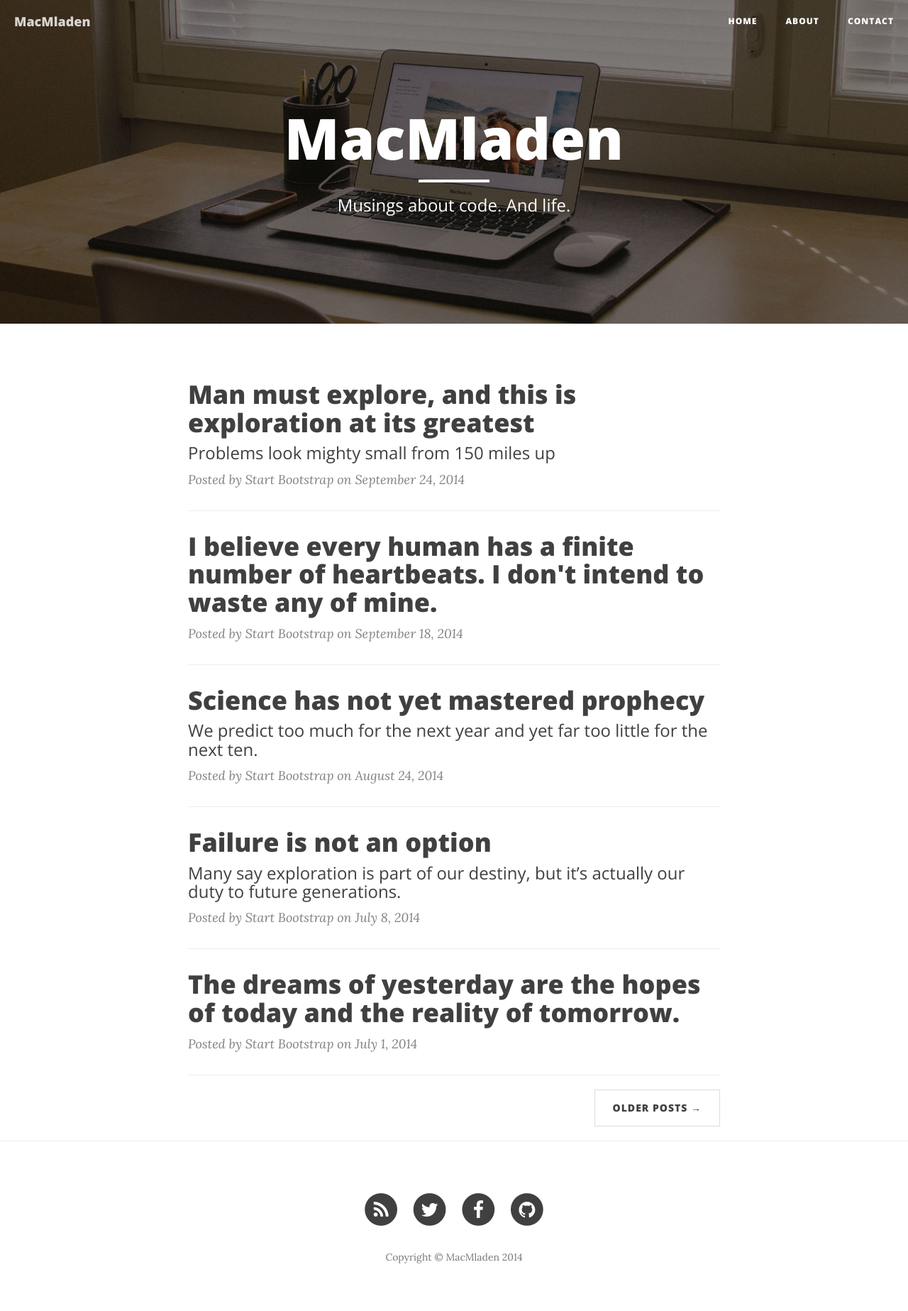
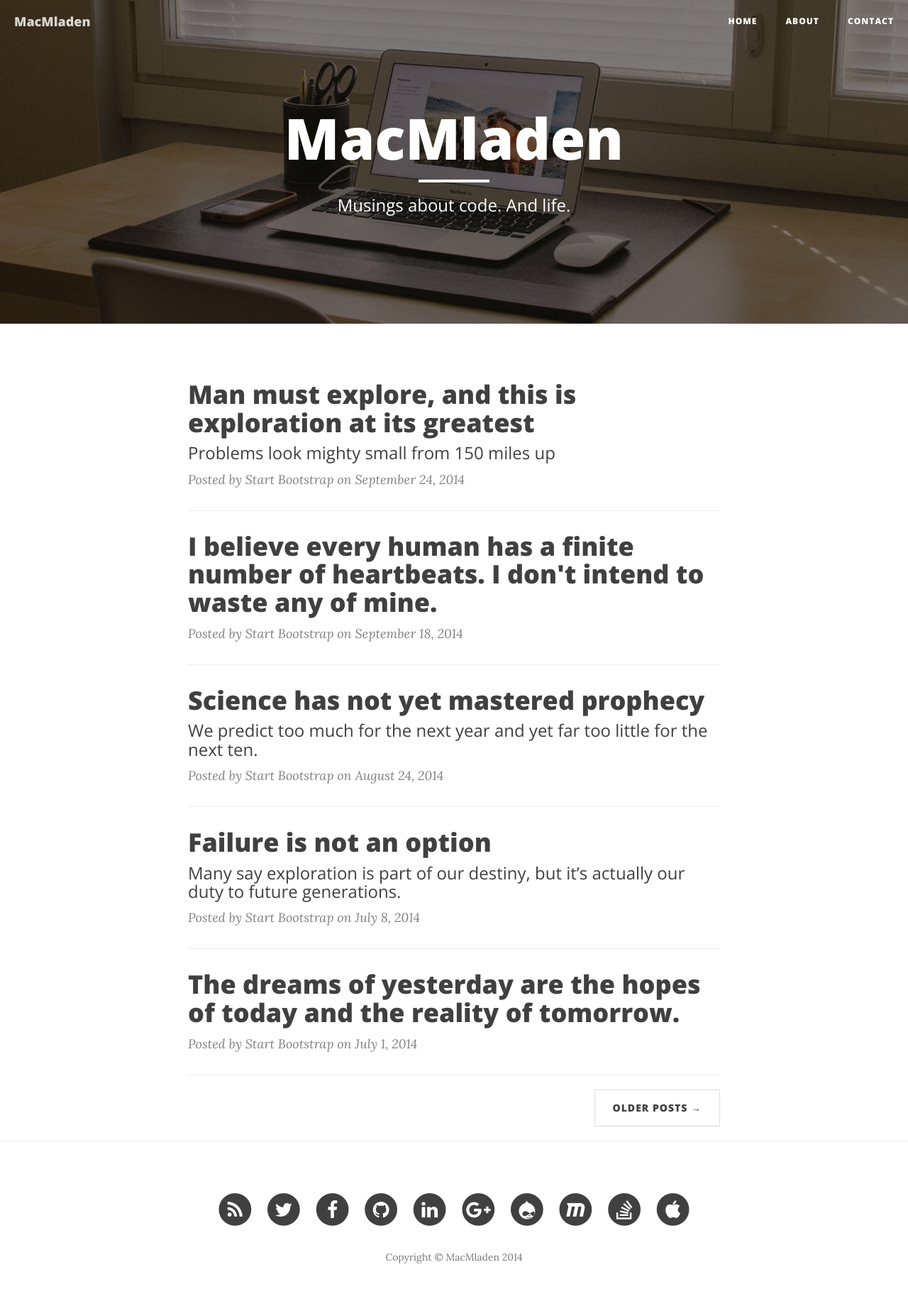
Before and after one commit to macmladen/macmladen.github.io, a Jekyll site: the page built from index.html, in a window 1280 px wide. Shown: the whole page at 71% size. Built offline with Jekyll 4.4.1, drawn with Linux system fonts in a browser that asks for light colours; nearby versions of some CDN libraries; the list of posts is cut into pages by our own code.

Commit message:
Added social links (maybe overdone)

```diff
--- a/_config.yml
+++ b/_config.yml
@@ -4,9 +4,17 @@ email: macmladen@bluefish.rs
 description: "Musings about code. And life."
 baseurl: ""
 url: "http://macmladen.com"
-twitter_username: MacMladen
-github_username:  MacMladen
-facebook_username:  MaclMaden
+
+# Social contacts
+twitter_username:    MacMladen
+github_username:     MacMladen
+facebook_username:   MaclMaden
+linkedin_username:   MacMladen
+googleplus_username: MacMladen
+drupalorg_username:  MacMladen
+medium_username:     MacMladen
+stackoverflow_username: 1099667/MacMladen
+apple:               bluefish.rs
 
 # Build settings
 markdown: kramdown
--- a/_includes/footer.html
+++ b/_includes/footer.html
@@ -42,6 +42,66 @@
                         </a>
                     </li>
                     {% endif %}
+                    {% if site.linkedin_username %}
+                    <li>
+                        <a href="https://linkedin.com/in/{{ site.linkedin_username }}">
+                            <span class="fa-stack fa-lg">
+                                <i class="fa fa-circle fa-stack-2x"></i>
+                                <i class="fa fa-linkedin fa-stack-1x fa-inverse"></i>
+                            </span>
+                        </a>
+                    </li>
+                    {% endif %}
+                    {% if site.googleplus_username %}
+                    <li>
+                        <a href="https://profiles.google.com/{{ site.googleplus_username }}">
+                            <span class="fa-stack fa-lg">
+                                <i class="fa fa-circle fa-stack-2x"></i>
+                                <i class="fa fa-google-plus fa-stack-1x fa-inverse"></i>
+                            </span>
+                        </a>
+                    </li>
+                    {% endif %}
+                    {% if site.drupalorg_username %}
+                    <li>
+                        <a href="https://drupal.org/u/{{ site.drupalorg_username }}">
+                            <span class="fa-stack fa-lg">
+                                <i class="fa fa-circle fa-stack-2x"></i>
+                                <i class="fa fa-drupal fa-stack-1x fa-inverse"></i>
+                            </span>
+                        </a>
+                    </li>
+                    {% endif %}
+                    {% if site.medium_username %}
+                    <li>
+                        <a href="https://medium.com/@{{ site.medium_username }}">
+                            <span class="fa-stack fa-lg">
+                                <i class="fa fa-circle fa-stack-2x"></i>
+                                <i class="fa fa-maxcdn fa-stack-1x fa-inverse"></i>
+                            </span>
+                        </a>
+                    </li>
+                    {% endif %}
+                    {% if site.stackoverflow_username %}
+                    <li>
+                        <a href="http://stackoverflow.com/users/{{ site.stackoverflow_username }}">
+                            <span class="fa-stack fa-lg">
+                                <i class="fa fa-circle fa-stack-2x"></i>
+                                <i class="fa fa-stack-overflow fa-stack-1x fa-inverse"></i>
+                            </span>
+                        </a>
+                    </li>
+                    {% endif %}
+                    {% if site.apple %}
+                    <li>
+                        <a href="http://bluefish.rs">
+                            <span class="fa-stack fa-lg">
+                                <i class="fa fa-circle fa-stack-2x"></i>
+                                <i class="fa fa-apple fa-stack-1x fa-inverse"></i>
+                            </span>
+                        </a>
+                    </li>
+                    {% endif %}
                 </ul>
                 <p class="copyright text-muted">Copyright &copy; {{ site.title }} {{ site.time | date: '%Y' }}</p>
             </div>
```
